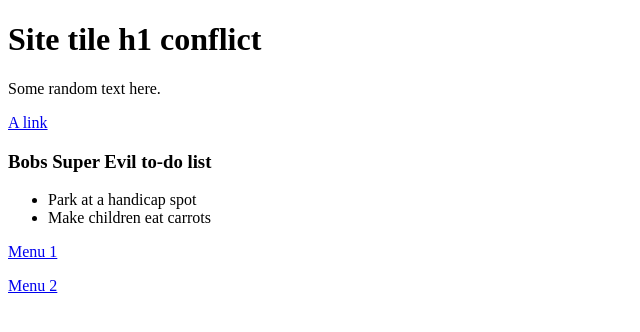
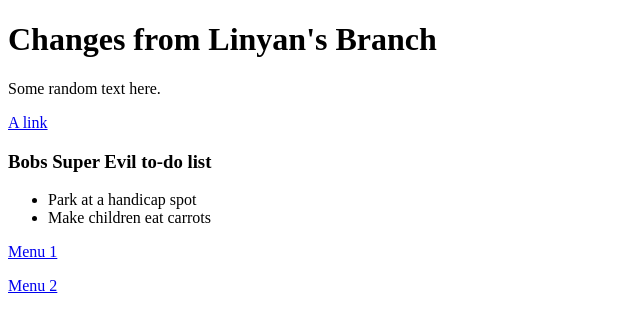
Before and after one commit to linyanj/IAT339p02, a plain HTML site: page index.html in a window 1280 px wide. Shown: the whole page, without its empty margins (0-640 px from the left). Drawn offline with Linux system fonts and the light colour scheme.

Commit message:
Changes from Linyan's branch??

```diff
--- a/index.html
+++ b/index.html
@@ -6,7 +6,7 @@
 	</head>
 
 	<body>
-		<h1>Site tile h1 conflict</h1>
+		<h1>Changes from Linyan's Branch</h1>
 		<p>Some random text here.</p>
 		<p><a href="#">A link</a></p>
 
```
